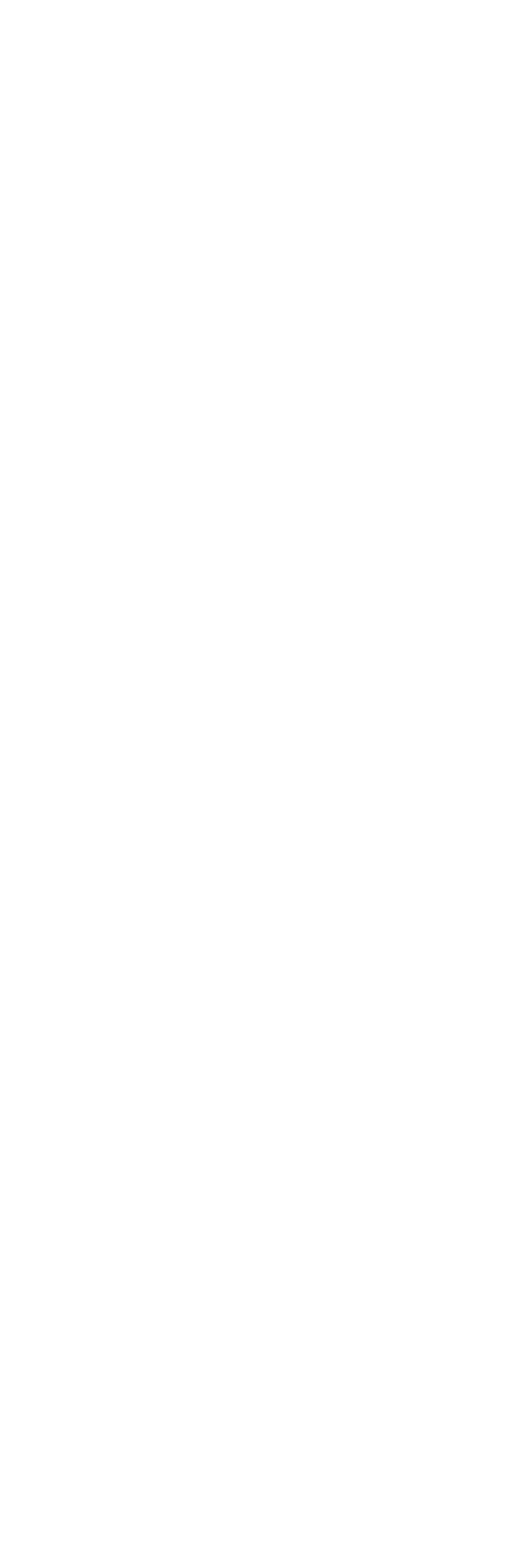
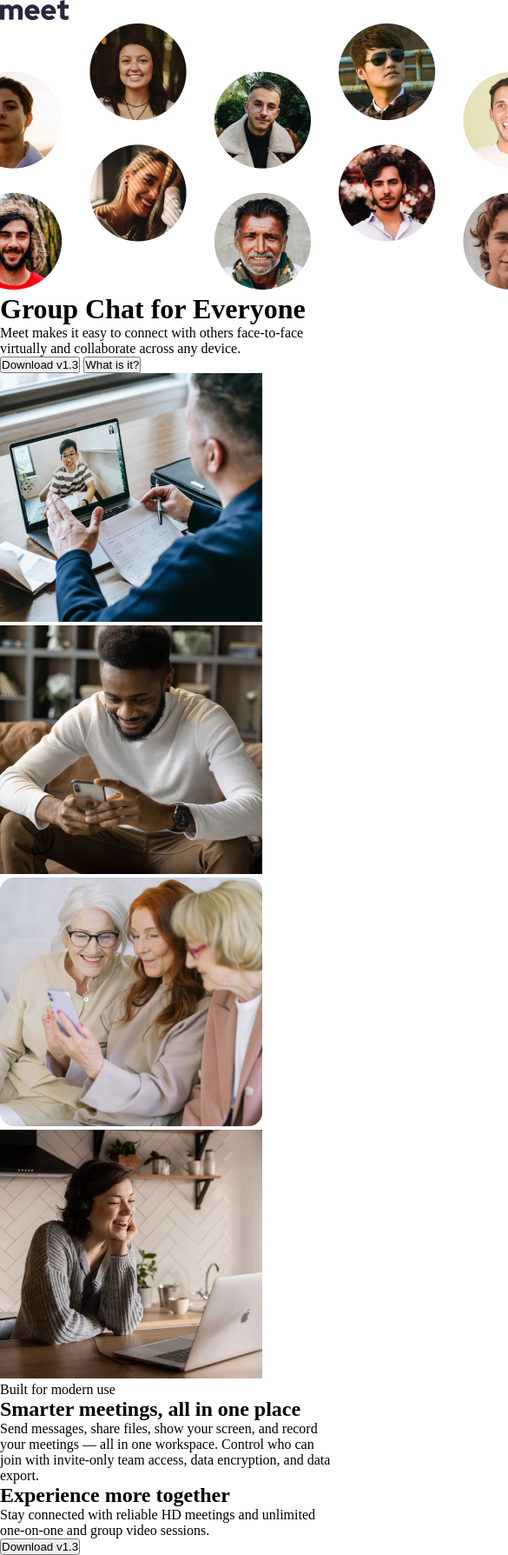
Before and after one commit to memirkocak/meet-landing-page, a website built with Vite: page index.html in a window 390 px wide. Shown: the top 1788 px of the page at 87% size, 585 px wide, since content can reach past the window. Before the commit the page ends 844 px from the top, so only its background shows below. Built offline with nearby package versions, Linux system fonts and the light colour scheme.

Commit message:
mobile html v1

```diff
--- a/index.html
+++ b/index.html
@@ -11,7 +11,39 @@
   <body>
 
     <header>
+      <img src="/img/logo.png" alt="logo">
+      <img src="/img/headerBg.png" alt="Profil Imgs">
     </header>
+
+    <main>
+      <h1>Group Chat for Everyone</h1>
+      <p>Meet makes it easy to connect with others face-to-face virtually and collaborate across any device.</p>
+
+      <button>Download <span>v1.3</span></button>
+      <button>What is it?</button>
+
+      <div></div>
+
+      <section>
+        <img src="img/imgGroupe1.jpg" alt="img1">
+        <img src="img/imgGroupe2.jpg" alt="img2">
+        <img src="img/imgGroupe3.jpg" alt="img3">
+        <img src="img/imgGroupe4.jpg" alt="img4">
+      </section>
+
+      <section>
+        <p>Built for modern use</p>
+        <h2>Smarter meetings, all in one place</h2>
+        <p>Send messages, share files, show your screen, and record your meetings — all in one workspace. Control who can join with invite-only team access, data encryption, and data export.</p>
+      </section>
+    </main>
+
+    <footer>
+      <div></div>
+      <h2>Experience more together</h2>
+      <p>Stay connected with reliable HD meetings and unlimited one-on-one and group video sessions.</p>
+      <button>Download <span>v1.3</span></button>
+    </footer>
 
     <script type="module" src="/main.js"></script>
   </body>
--- a/style.css
+++ b/style.css
@@ -1,2 +1,12 @@
 :root {
+  --primaryFontColor: #28283D;
+  --secondaryFontColor: #87879D;
+  --purpleButtonColor: #855FB1;
+  --blueButtonColor: #4D96A9;
 }
+
+*{
+  margin: 0;
+  padding: 0;
+  box-sizing: border-box;
+}
```
Also changed, not shown: img/headerBg.png (added), img/imgGroupe1.jpg (added), img/imgGroupe2.jpg (added), img/imgGroupe3.jpg (added), img/imgGroupe4.jpg (added), img/logo.png (added).
